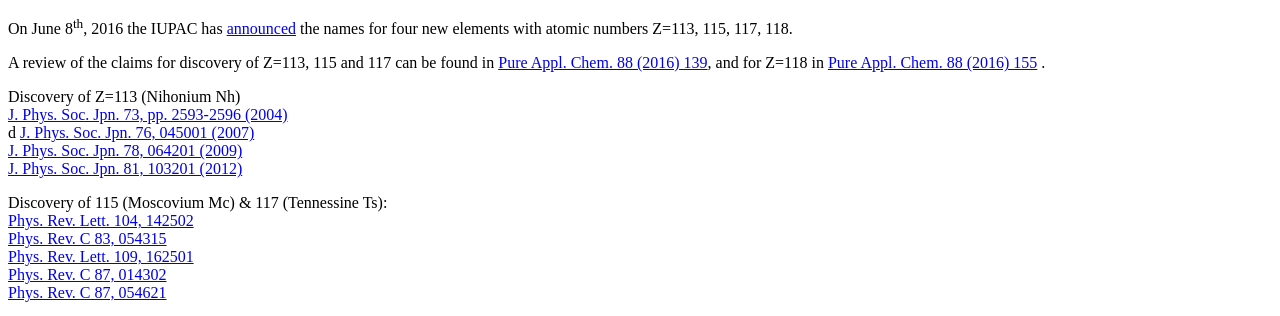
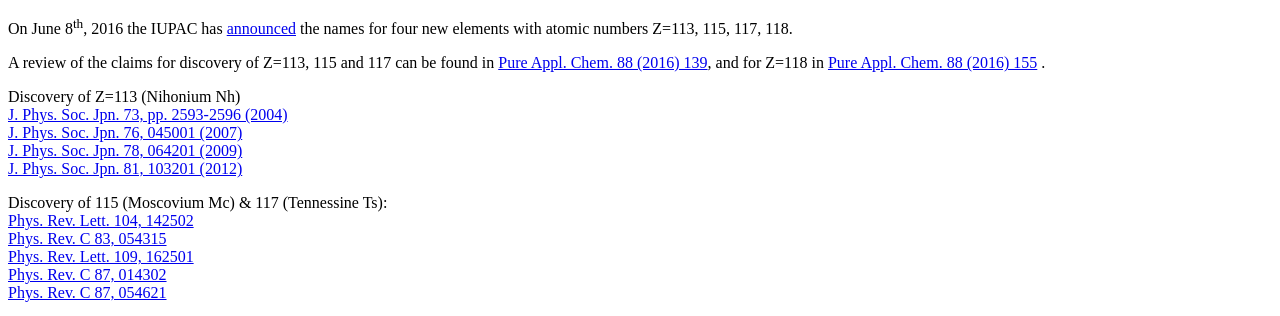
Before and after one commit to kdusling/kdusling.github.io, a Jekyll site: the page built from editorial/SuperHeavy.html, in a window 1280 px wide. Shown: the top 316 px of the page. Built offline with Jekyll 4.4.1, drawn with Linux system fonts in a browser that asks for light colours.

```diff
--- a/editorial/SuperHeavy.html
+++ b/editorial/SuperHeavy.html
@@ -23,7 +24,7 @@ A review of the claims for discovery of Z=113, 115 and 117 can be found in
 Discovery of Z=113 (Nihonium Nh)<BR>
 <a href="http://journals.jps.jp/doi/abs/10.1143/JPSJ.73.2593">J. Phys. Soc.
     Jpn. 73, pp. 2593-2596 (2004)</a><BR>
-d
+
 <a href="http://journals.jps.jp/doi/abs/10.1143/JPSJ.76.045001">J. Phys. Soc.
     Jpn. 76, 045001 (2007) </a><BR>
 <a
```
Also changed, not shown: other parts of editorial/SuperHeavy.html (+1 -0 lines).
